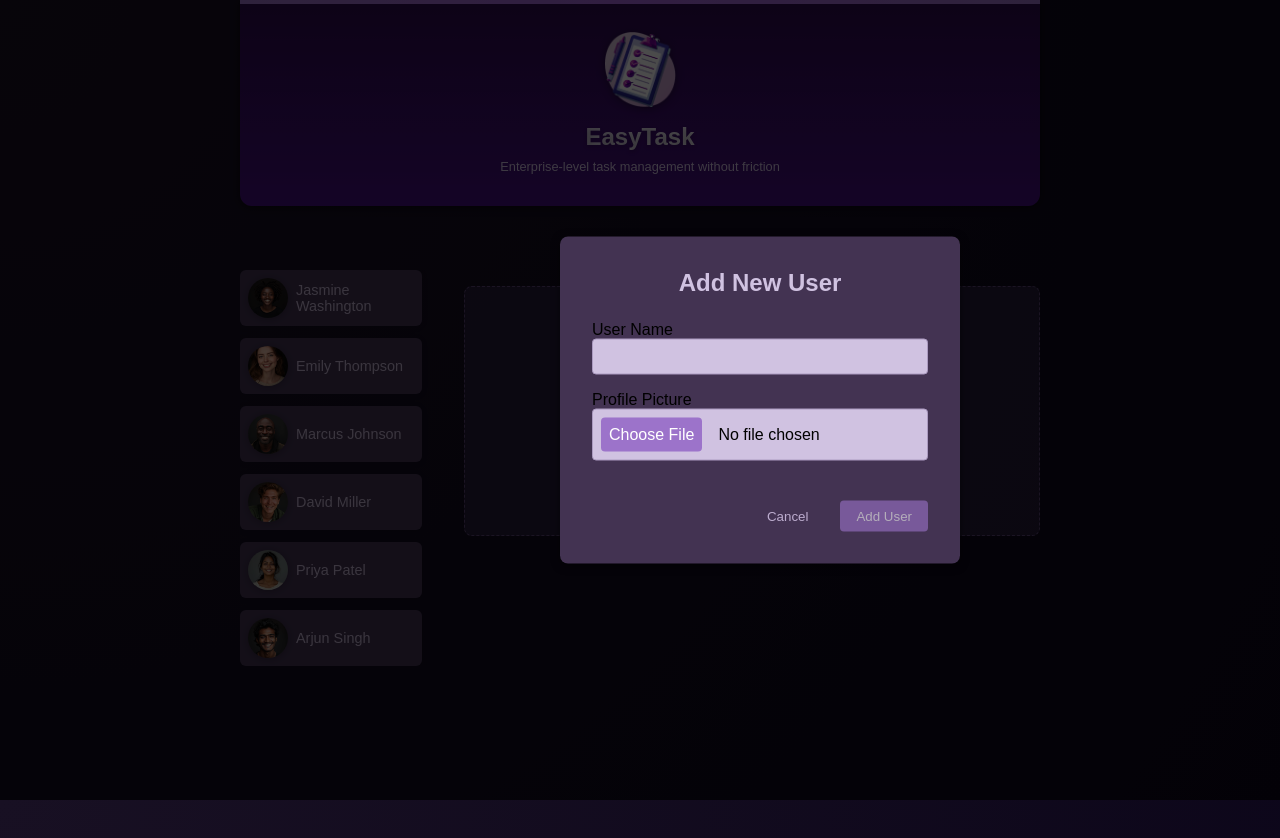
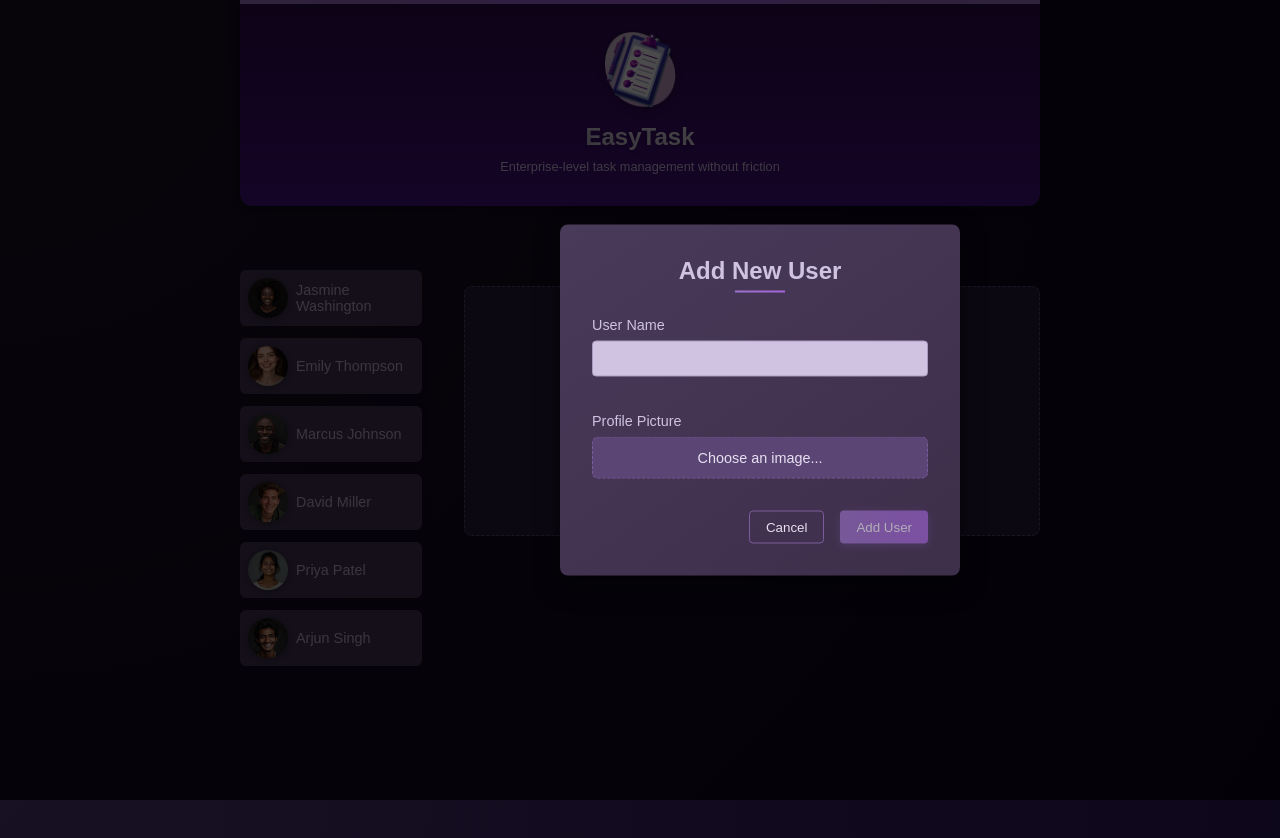
Before and after one commit to AbdullahGoma/Easy-Task-Enhanced, an Angular app: page / in a window 1280 px wide. Both pictures are taken after a click on the link "add a new user". Shown: the top 838 px of the page. Built offline with nearby package versions, Linux system fonts and the light colour scheme.

Commit message:
Enhance Add User Modal Syle and Add Remove Image Preview Functionality and Make It Clickable and add Larger Image Preview Functionality

```diff
--- a/src/app/tasks/no-task/no-task.component.css
+++ b/src/app/tasks/no-task/no-task.component.css
@@ -1,4 +1,3 @@
-/* No Task Component */
 .no-task-container {
   text-align: center;
   padding: 2rem;
@@ -115,10 +114,11 @@
   transform: translate(-50%, -50%);
   width: 90%;
   max-width: 25rem;
-  background-color: #433352;
+  background: linear-gradient(145deg, #4a3a5a, #3d2e4a);
+  color: #e8e0f0;
   border-radius: 8px;
   border: none;
-  box-shadow: 0 2px 8px rgba(0, 0, 0, 0.5);
+  box-shadow: 0 10px 25px rgba(0, 0, 0, 0.5);
   z-index: 20;
   padding: 1.5rem;
   animation: fadeIn 0.3s ease-out;
@@ -139,6 +139,32 @@
   margin: 0 0 1.5rem 0;
   color: #d0c2e1;
   text-align: center;
+  font-size: 1.5rem;
+  margin-bottom: 1.5rem;
+  position: relative;
+  padding-bottom: 0.5rem;
+}
+
+dialog h2::after {
+  content: "";
+  position: absolute;
+  bottom: 0;
+  left: 50%;
+  transform: translateX(-50%);
+  width: 50px;
+  height: 2px;
+  background: linear-gradient(to right, #9c73ca, #a565dd);
+}
+
+.form-group {
+  margin-bottom: 1.25rem;
+}
+
+label {
+  display: block;
+  margin-bottom: 0.5rem;
+  color: #d0c2e1;
+  font-size: 0.9rem;
 }
 
 dialog input {
@@ -189,6 +215,11 @@
 .avatar-preview {
   margin: 1rem 0;
   text-align: center;
+  position: relative;
+  display: inline-block;
+  margin: 1rem 0;
+  display: flex;
+  justify-content: center;
 }
 
 .avatar-preview img {
@@ -196,16 +227,15 @@
   height: 100px;
   border-radius: 50%;
   object-fit: cover;
-  border: 2px solid #9c73ca;
-  margin-top: 1rem;
+  border: 3px solid #9c73ca;
+  box-shadow: 0 4px 10px rgba(0, 0, 0, 0.2);
+  transition: all 0.3s ease;
+  cursor: pointer;
 }
 
-img {
-  width: 2.5rem;
-  height: 2.5rem;
-  object-fit: cover;
-  border-radius: 50%;
-  box-shadow: 0 1px 8px rgba(0, 0, 0, 0.3);
+.avatar-preview:hover img {
+  transform: scale(1.03);
+  box-shadow: 0 6px 15px rgba(0, 0, 0, 0.3);
 }
 
 .error-message {
@@ -219,26 +249,160 @@
   cursor: not-allowed;
 }
 
+/* Enhanced file input styling */
+.file-input-container {
+  position: relative;
+  overflow: hidden;
+  border-radius: 6px;
+}
+
+.file-input-container:hover::before {
+  opacity: 0.9;
+}
+
 input[type="file"] {
+  opacity: 0;
+  position: absolute;
   width: 100%;
-  padding: 0.5rem;
-  background-color: #d0c2e1;
-  border-radius: 4px;
-  border: 1px solid #ab9ac0;
+  height: 100%;
+  top: 0;
+  left: 0;
   cursor: pointer;
 }
 
-input[type="file"]::file-selector-button {
-  padding: 0.5rem;
-  background-color: #9c73ca;
+.file-input-label {
+  display: block;
+  padding: 0.75rem;
+  background: #5a4575;
+  color: #e8e0f0;
+  border-radius: 6px;
+  text-align: center;
+  cursor: pointer;
+  transition: all 0.2s ease;
+  border: 1px dashed #7a5c9c;
+}
+
+.file-input-label:hover {
+  background: #6a4f8a;
+  border-color: #9c73ca;
+}
+
+.file-input-text {
+  font-size: 0.9rem;
+}
+
+.actions button[type="button"] {
+  border: 1px solid #7a5c9c;
+  color: #e8e0f0;
+  background: transparent;
+  transition: all 0.2s ease;
+}
+
+.actions button[type="button"]:hover {
+  background: rgba(122, 92, 156, 0.2);
+}
+
+.actions button[type="submit"] {
+  background: linear-gradient(to right, #9c73ca, #a565dd);
+  font-weight: 500;
+  box-shadow: 0 2px 10px rgba(156, 115, 202, 0.3);
+}
+
+.actions button[type="submit"]:hover {
+  background: linear-gradient(to right, #895cce, #9a4de0);
+  box-shadow: 0 3px 12px rgba(156, 115, 202, 0.4);
+}
+
+.remove-image-btn {
+  position: absolute;
+  top: -8px;
+  right: -8px;
+  width: 24px;
+  height: 24px;
+  background: #ff6b6b !important;
   color: white;
   border: none;
-  border-radius: 4px;
+  border-radius: 50%;
+  font-size: 12px;
   cursor: pointer;
-  margin-right: 1rem;
-  transition: background-color 0.2s ease;
+  display: flex;
+  align-items: center;
+  justify-content: center;
+  box-shadow: 0 2px 5px rgba(0, 0, 0, 0.2);
+  transition: all 0.2s ease;
 }
 
-input[type="file"]::file-selector-button:hover {
-  background-color: #895cce;
+.remove-image-btn:hover {
+  background: #ff5252 !important;
+  transform: scale(1.1);
 }
+
+/* Larger Image Preview */
+.image-preview-modal {
+  position: fixed;
+  top: 0;
+  left: 0;
+  width: 100%;
+  height: 100%;
+  background-color: rgba(0, 0, 0, 0.8);
+  display: flex;
+  align-items: center;
+  justify-content: center;
+  z-index: 30;
+  opacity: 0;
+  pointer-events: none;
+  transition: opacity 0.3s ease;
+}
+
+.image-preview-modal.active {
+  opacity: 1;
+  pointer-events: all;
+}
+
+.image-preview-content {
+  position: relative;
+  max-width: 90%;
+  max-height: 90%;
+}
+
+.image-preview-content img {
+  max-width: 100%;
+  max-height: 80vh;
+  border-radius: 8px;
+  box-shadow: 0 10px 25px rgba(0, 0, 0, 0.5);
+  border: 3px solid #9c73ca;
+}
+
+.close-preview-btn {
+  position: absolute;
+  top: -15px;
+  right: -15px;
+  width: 40px;
+  height: 40px;
+  background: #ff6b6b;
+  color: white;
+  border: none;
+  border-radius: 50%;
+  font-size: 20px;
+  cursor: pointer;
+  display: flex;
+  align-items: center;
+  justify-content: center;
+  box-shadow: 0 2px 10px rgba(0, 0, 0, 0.3);
+  transition: all 0.2s ease;
+}
+
+.close-preview-btn:hover {
+  background: #ff5252;
+  transform: scale(1.1);
+}
+
+/* Update the avatar preview cursor to indicate it's clickable */
+.avatar-preview img {
+  cursor: pointer;
+  transition: transform 0.2s ease;
+}
+
+.avatar-preview img:hover {
+  transform: scale(1.05);
+}
--- a/src/app/tasks/no-task/no-task.component.html
+++ b/src/app/tasks/no-task/no-task.component.html
@@ -19,8 +19,7 @@
       <div class="error-message">
         @if (hasError('name', 'required')) {
         <div>Name is required</div>
-          }
-          @if (hasError('name', 'minlength')) {
+        } @if (hasError('name', 'minlength')) {
         <div>Name must be at least 2 characters</div>
         }
       </div>
@@ -29,6 +28,12 @@
 
     <div class="form-group">
       <label for="user-avatar">Profile Picture</label>
+      <div class="file-input-container">
+        <label for="user-avatar" class="file-input-label">
+          <span class="file-input-text">
+            {{ avatarPreview() ? "Change Image" : "Choose an image..." }}
+          </span>
+        </label>
         <input
           #fileInput
           type="file"
@@ -36,15 +41,14 @@
           accept="image/*"
           (change)="onFileSelected($event)"
         />
+      </div>
       @if (isControlInvalid('avatarFile')) {
       <div class="error-message">
         @if (hasError('avatarFile', 'required')) {
         <div>Avatar is required</div>
-            }
-            @if (hasError('avatarFile', 'invalidType')) {
+        } @if (hasError('avatarFile', 'invalidType')) {
         <div>Only image files are allowed</div>
-            }
-            @if (hasError('avatarFile', 'maxSize')) {
+        } @if (hasError('avatarFile', 'maxSize')) {
         <div>File must be less than 2MB</div>
         }
       </div>
@@ -53,11 +57,17 @@
 
     @if (avatarPreview()) {
     <div class="avatar-preview">
-        <img [src]="avatarPreview()" alt="Avatar preview" />
+      <img [src]="avatarPreview()" alt="Avatar preview" (click)="openImagePreview()" title="Click to enlarge"  />
+      <button
+        type="button"
+        class="remove-image-btn"
+        (click)="removeImage($event)"
+        title="Remove image"
+      >
+        ×
+      </button>
     </div>
-      }
-
-      @if (errorMessage()) {
+    } @if (errorMessage()) {
     <div class="error-message">{{ errorMessage() }}</div>
     }
 
@@ -79,3 +89,12 @@
     </div>
   </form>
 </dialog>
+
+
+<!-- Show Image Preview Larger -->
+<div class="image-preview-modal" [class.active]="showImagePreview()">
+  <div class="image-preview-content">
+    <img [src]="largeImagePreview()" alt="Large preview" *ngIf="largeImagePreview()" />
+    <button class="close-preview-btn" (click)="closeImagePreview()">×</button>
+  </div>
+</div>
--- a/src/app/tasks/no-task/no-task.component.ts
+++ b/src/app/tasks/no-task/no-task.component.ts
@@ -47,7 +47,9 @@
   readonly isUploading = signal(false);
   readonly errorMessage = signal('');
   readonly avatarPreview = signal<SafeUrl | null>(null);
-
+  // Large Image Preview
+  readonly showImagePreview = signal(false);
+  readonly largeImagePreview = signal<SafeUrl | null>(null);
   // Form
   userForm!: FormGroup;
 
@@ -188,6 +190,28 @@
   }
   //#endregion
 
+  // Remove Image after preview it
+  removeImage(event: Event): void {
+    event.stopPropagation(); // Prevent triggering the preview when removing
+    this.clearPreview();
+    this.clearFileInput();
+    this.setAvatarFile(null);
+    this.errorMessage.set('');
+  }
+
+  // Large Image Preview
+  openImagePreview(): void {
+    if (this.avatarPreview()) {
+      this.largeImagePreview.set(this.avatarPreview());
+      this.showImagePreview.set(true);
+    }
+  }
+  // Close Larger Image Preview
+  closeImagePreview(): void {
+    this.showImagePreview.set(false);
+    this.largeImagePreview.set(null);
+  }
+
   addNewUser(): void {
     if (this.userForm.invalid) {
       this.userForm.markAllAsTouched();
--- a/src/app/users/users.component.ts
+++ b/src/app/users/users.component.ts
@@ -10,7 +10,7 @@
   standalone: true,
   templateUrl: './users.component.html',
   styleUrl: './users.component.css',
-  imports: [UserComponent, NoTaskComponent],
+  imports: [UserComponent],
 })
 export class UsersComponent {
   private usersService = inject(UsersService);
```
Lines whose indentation alone changed are shown as unchanged.
